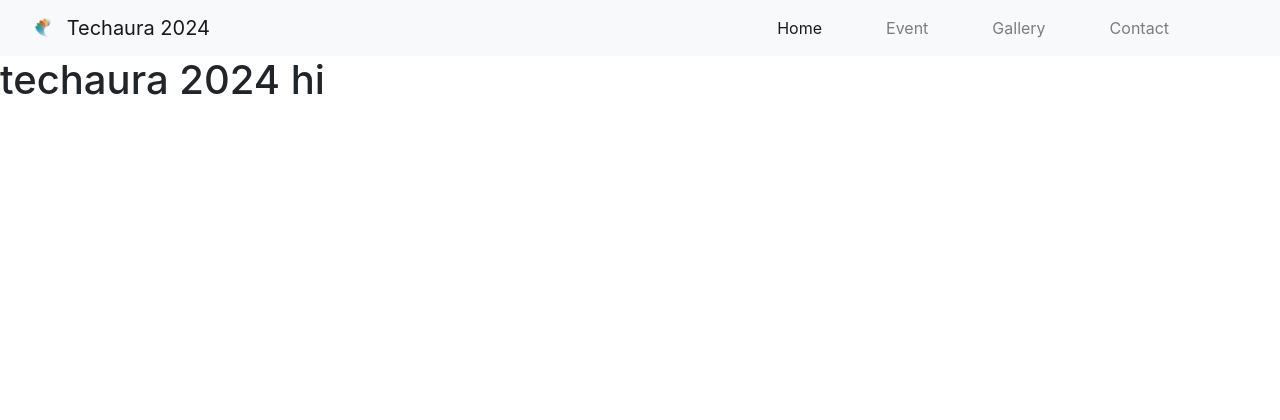
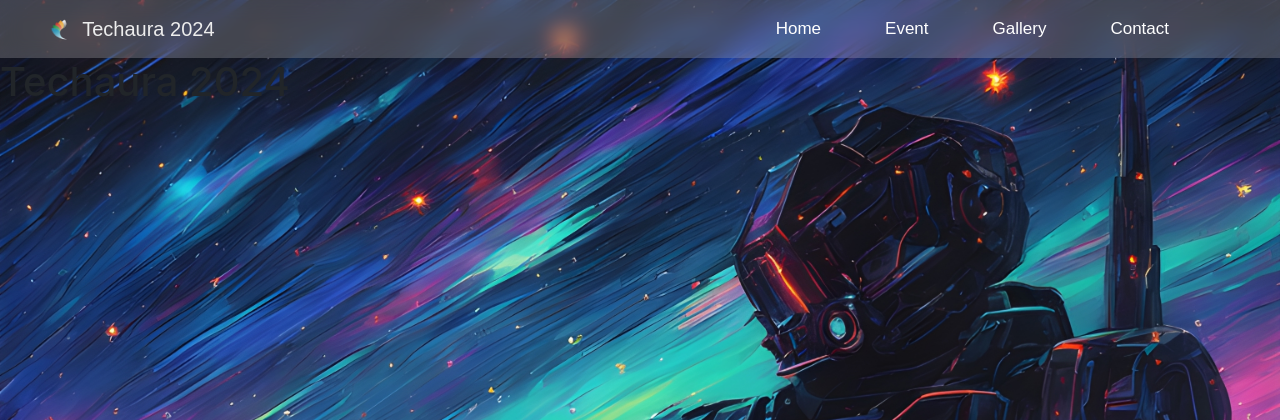
Before and after one commit to KraaK3N/techaura24, a Flask app: page / in a window 1280 px wide. Shown: the top 420 px of the page. Run offline with Flask 3, Linux system fonts and the light colour scheme; some libraries are stand-ins or nearby versions.

Commit message:
added more feature to nav bar

```diff
--- /dev/null
+++ b/static/style.css
@@ -0,0 +1,29 @@
+#navlinks {
+    color : #ffffff;
+    font-family: Sans-serif;
+    font-size : 17px;
+    transition : color 0.3s;
+    transition-timing-function: ease-out;
+}
+
+#navlinks:hover {
+    color : #ea8ffc;
+}
+
+#navlogo_text {
+    color : #ededed;
+    font-family: sans-serif;
+    font-weight: 400;
+}
+
+.bg-translucent {
+    background-color: rgba(255, 255, 255, 0.2);
+    backdrop-filter: blur(10px);
+}
+
+#body{
+    background-image: url("../static/images/robot.jpg");
+    background-position-x: bottom;
+    background-repeat: no-repeat;
+    background-size: cover;
+}
--- a/templates/index.html
+++ b/templates/index.html
@@ -2,6 +2,6 @@
 
 {% block body %}
 
-    <h1>techaura 2024 hi</h1>
+    <h1>Techaura 2024</h1>
 
 {% endblock %}
--- a/templates/layout.html
+++ b/templates/layout.html
@@ -7,10 +7,10 @@
     <link rel="stylesheet" href="../static/style.css">
     <link href="https://stackpath.bootstrapcdn.com/bootstrap/4.5.2/css/bootstrap.min.css" rel="stylesheet">
 </head>
-<body>
-  <nav class="navbar navbar-expand-lg navbar-light bg-light">
+<body id="body">
+  <nav class="navbar navbar-expand-lg navbar-light bg-translucent" id="navbar">
     <div class="container-fluid">
-      <a class="navbar-brand" href="#">
+      <a class="navbar-brand ml-3" id="navlogo_text" href="#">
         <img src="../static/images/techaura.png" alt="Logo" width="30" height="24" class="d-inline-block align-text-top">
         Techaura 2024
       </a>
@@ -19,17 +19,17 @@
       </button>
       <div class="collapse navbar-collapse" id="navbarNav">
         <ul class="navbar-nav ml-auto mb-2 mb-lg-0 mr-5">
-          <li class="nav-item ml-4 mr-4 ">
-            <a class="nav-link active" aria-current="page" href="#">Home</a>
+          <li class="nav-item ml-4 mr-4">
+            <a class="nav-link" aria-current="page"  id="navlinks" href="#">Home</a>
           </li>
           <li class="nav-item ml-4 mr-4">
-            <a class="nav-link" href="#">Event</a>
+            <a class="nav-link"  id="navlinks" href="#">Event</a>
           </li>
           <li class="nav-item ml-4 mr-4">
-            <a class="nav-link" href="#">Gallery</a>
+            <a class="nav-link"  id="navlinks" href="#">Gallery</a>
           </li>
           <li class="nav-item ml-4 mr-4">
-            <a class="nav-link" href="#">Contact</a>
+            <a class="nav-link"  id="navlinks" href="#">Contact</a>
           </li>
         </ul>
       </div>
```
Also changed, not shown: static/images/robot.jpg (added).
